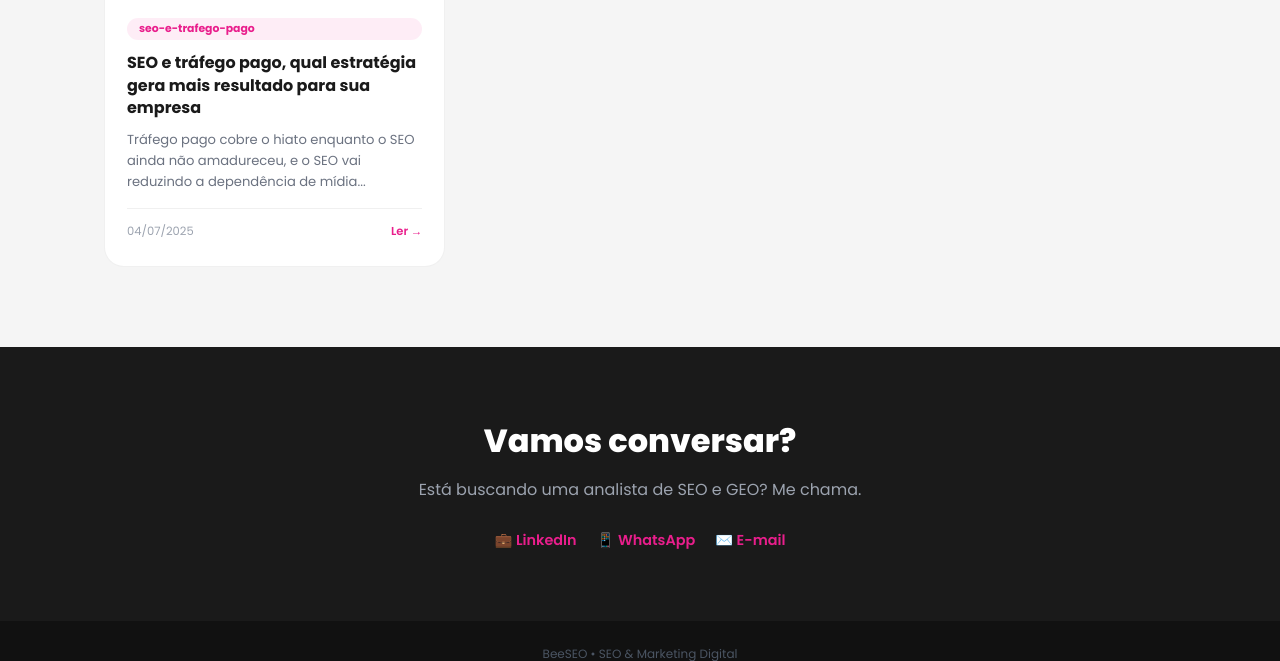
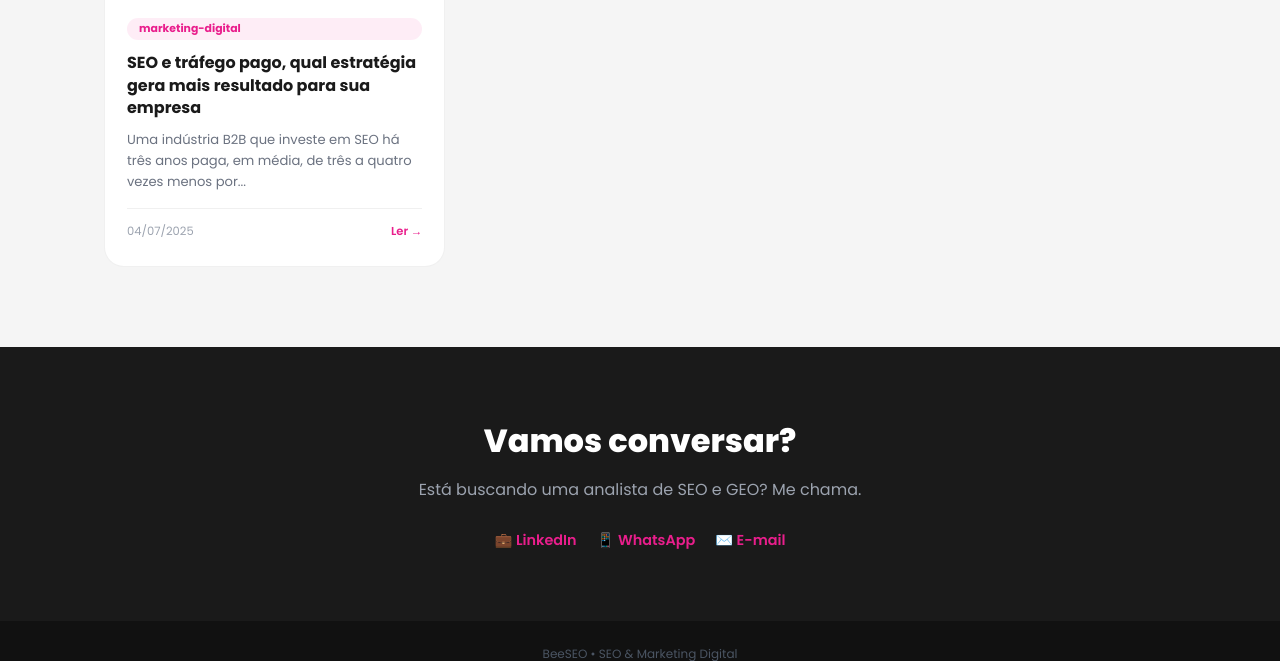
Before and after one commit to debora9415/blog-debora, a Jekyll site: the page built from index.html, in a window 1280 px wide and 900 px high, scrolled down 1230 px, cut to the strip 239-900 px from the top of the window. Built offline with Jekyll 4.4.1, drawn with Linux system fonts in a browser that asks for light colours.

Commit message:
Update 2025-07-04-seo-e-trafego-pago.md

```diff
--- a/_posts/2025-07-04-seo-e-trafego-pago.md
+++ b/_posts/2025-07-04-seo-e-trafego-pago.md
@@ -4,11 +4,9 @@ title: "SEO e tráfego pago, qual estratégia gera mais resultado para sua empre
 date: 2025-07-04
 permalink: /seo-e-trafego-pago/
 image: /assets/images/seo-trafego
-tags: [seo-e-trafego-pago, trafego-organico, marketing-digital]
+tags: [marketing-digital]
 description: "Comparamos SEO e tráfego pago em custo, prazo e sustentabilidade para você decidir qual estratégia gera mais resultado para sua empresa."
 ---
-
->Tráfego pago cobre o hiato enquanto o SEO ainda não amadureceu, e o SEO vai reduzindo a dependência de mídia paga com o passar dos meses.
 
 Uma **indústria B2B** que investe em SEO há três anos paga, em média, de três a quatro vezes menos por lead do que uma concorrente que aposta só em anúncios. O dado aparece em uma análise da [Konvex sobre custo de aquisição em empresas industriais](https://konvex.com.br/seo-vs-trafego-pago-industrias/), e resume bem por que a dúvida entre **SEO e tráfego pago** nunca sai de pauta.
 
```
